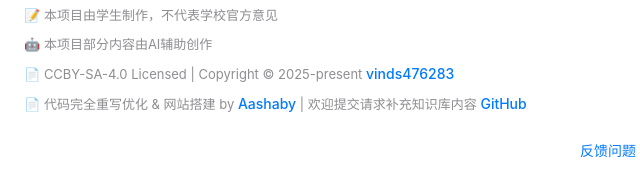
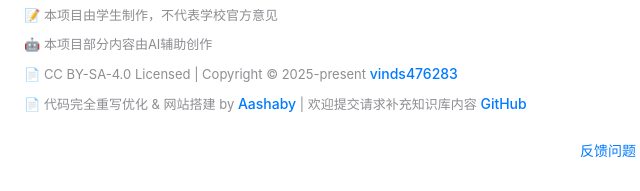
Before and after one commit to Aashaby/ShitChat, a plain HTML site: page index.html in a window 1280 px wide. Shown: the part 989-1180 px from the top of the page, 32-672 px from the left. Drawn offline with Linux system fonts and the light colour scheme.

Commit message:
Update index.html

```diff
--- a/index.html
+++ b/index.html
@@ -87,7 +87,7 @@
                     <p>⚠️ 解答只针对重定向的问题，重定向由AI完成</p>
                     <p>📝 本项目由学生制作，不代表学校官方意见</p>
                     <p>🤖 本项目部分内容由AI辅助创作</p>
-                    <p>📄 CCBY-SA-4.0 Licensed | Copyright © 2025-present <a href="https://space.bilibili.com/1660195030" target="_blank" class="footer-link">vinds476283</a></p>
+                    <p>📄 CC BY-SA-4.0 Licensed | Copyright © 2025-present <a href="https://space.bilibili.com/1660195030" target="_blank" class="footer-link">vinds476283</a></p>
                     <p>📄 代码完全重写优化 & 网站搭建 by <a href="https://github.com/Aashaby" target="_blank" class="footer-link">Aashaby</a> | 欢迎提交请求补充知识库内容 <a href="https://github.com/Aashaby/ShitChat/pulls" target="_blank" class="footer-link">GitHub</a></p>
                 </div>
                 <div class="footer-links">
```
